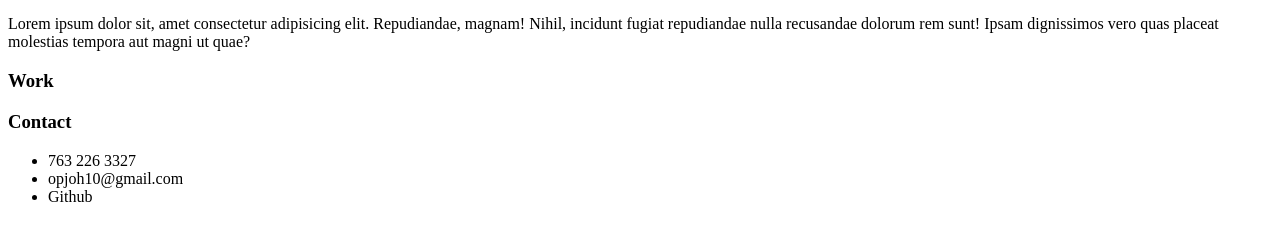
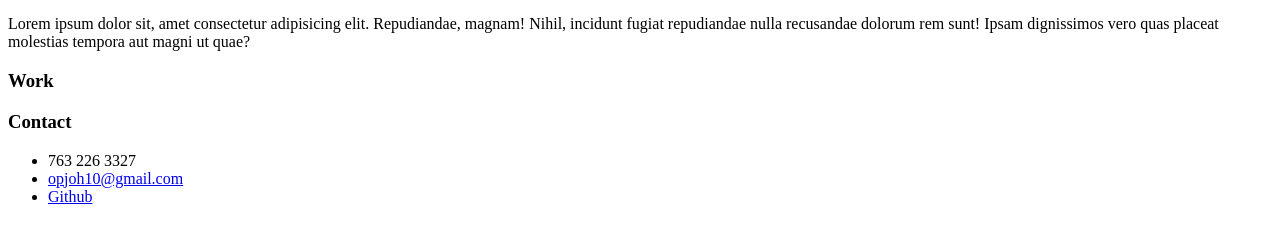
Before and after one commit to owenphineas/online-portfolio, a plain HTML site: page index.html in a window 1280 px wide. Shown: the part 226-466 px from the top of the page. Drawn offline with Linux system fonts and the light colour scheme.

Commit message:
added hyperlinks

```diff
--- a/index.html
+++ b/index.html
@@ -34,8 +34,12 @@
         <h3>Contact</h3>
         <ul>
             <li>763 226 3327</li>
-            <li>opjoh10@gmail.com</li>
-            <li>Github</li>
+            <li>
+                <a href="mailto:opjoh10@gmail.com">opjoh10@gmail.com</a>
+            </li>
+            <li>
+                <a href="https://github.com/owenphineas">Github</a>
+            </li>
         </ul>
     </section>
 </body>
```
